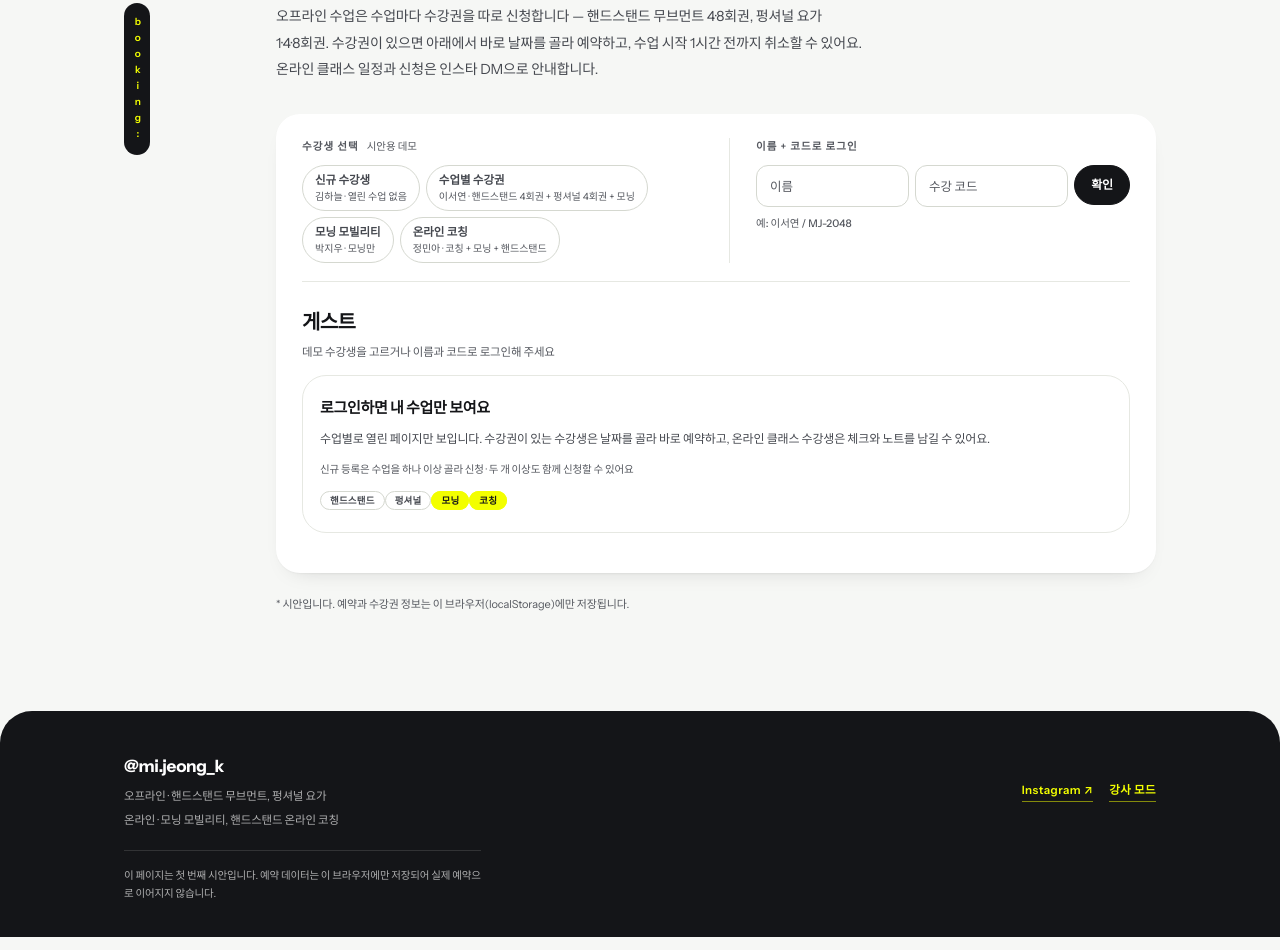
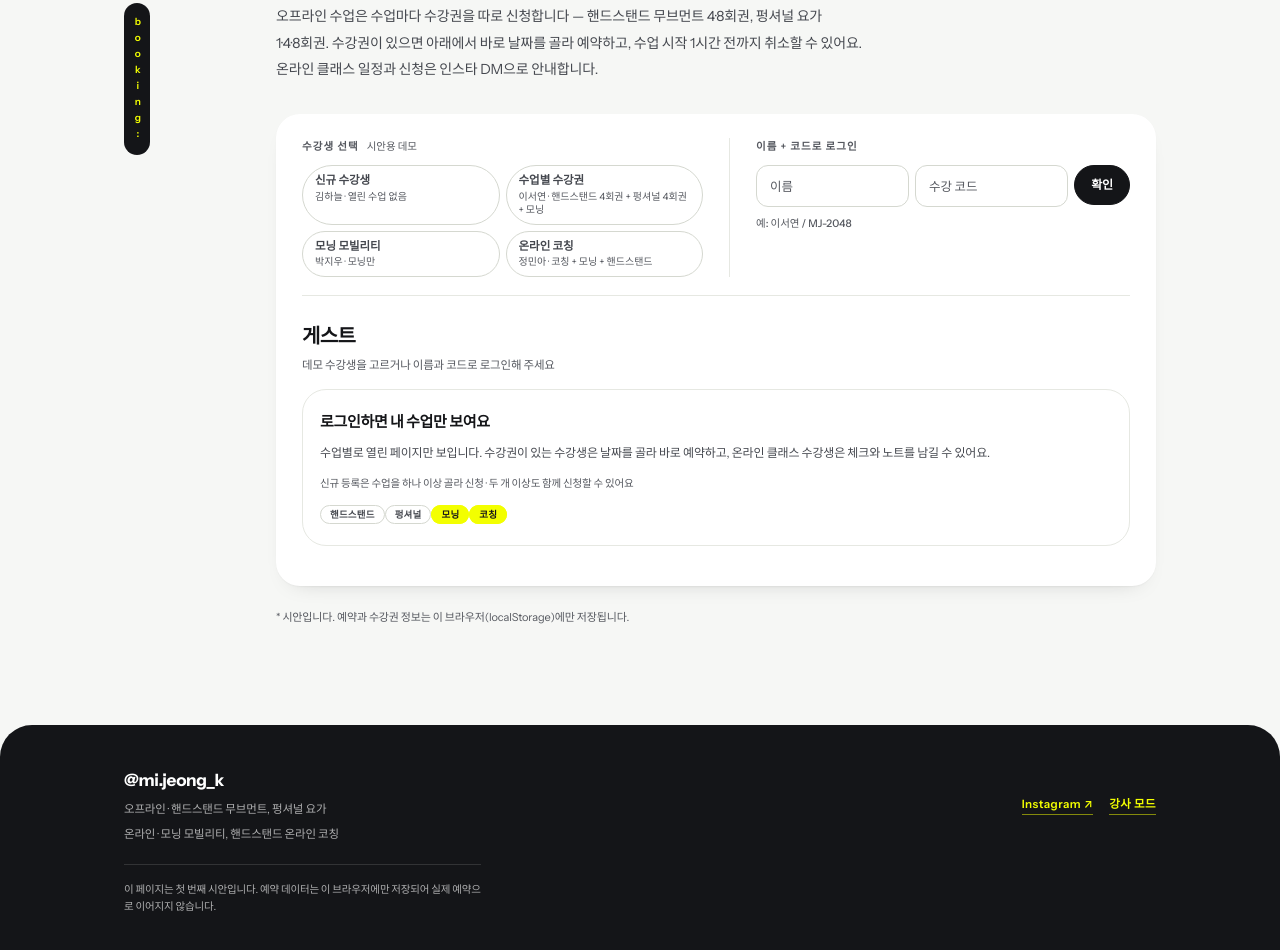
Before and after one commit to alwjd2925-cyber/mijeong-movement, a plain HTML site: page index.html in a window 1280 px wide. Shown: the part 1965-2915 px from the top of the page. Drawn offline with Linux system fonts and the light colour scheme; a web font is replaced by a local one.

Commit message:
헤더 불투명 처리·상단 옐로 글로우 고정 해제·데모 버튼 2열 · 캐시 버전 2026-11-23t

```diff
--- a/index.html
+++ b/index.html
@@ -15,7 +15,7 @@
 <link rel="preconnect" href="https://fonts.gstatic.com" crossorigin>
 <link rel="stylesheet" href="https://fonts.googleapis.com/css2?family=Instrument+Sans:ital,wght@0,400;0,500;0,600;0,700;1,400&display=swap">
 <link rel="stylesheet" href="https://cdn.jsdelivr.net/gh/orioncactus/pretendard@v1.3.9/dist/web/variable/pretendardvariable-dynamic-subset.min.css">
-<link rel="stylesheet" href="styles.css?v=2026-11-23s">
+<link rel="stylesheet" href="styles.css?v=2026-11-23t">
 </head>
 <body>
 
@@ -319,7 +319,7 @@
   </symbol>
 </svg>
 
-<script src="data.js?v=2026-11-23s"></script>
-<script src="app.js?v=2026-11-23s"></script>
+<script src="data.js?v=2026-11-23t"></script>
+<script src="app.js?v=2026-11-23t"></script>
 </body>
 </html>
--- a/styles.css
+++ b/styles.css
@@ -96,12 +96,18 @@ body {
   text-rendering: optimizeLegibility;
 }
 
-/* 히어로 뒤로 은은하게 번지는 옐로 */
+/* 히어로 뒤로 은은하게 번지는 옐로 — 페이지 상단에만 */
+body {
+  position: relative;
+}
+
 body::before {
   content: "";
-  position: fixed;
-  inset: 0 0 auto;
-  height: 560px;
+  position: absolute;
+  top: 0;
+  left: 0;
+  right: 0;
+  height: 620px;
   z-index: 0;
   pointer-events: none;
   background: radial-gradient(
@@ -190,9 +196,7 @@ ol {
   position: sticky;
   top: 0;
   z-index: 40;
-  background: rgba(246, 247, 245, 0.9);
-  backdrop-filter: saturate(160%) blur(12px);
-  -webkit-backdrop-filter: saturate(160%) blur(12px);
+  background: var(--paper);
   border-bottom: 1px solid var(--line);
 }
 
@@ -3245,6 +3249,15 @@ input.chk:focus-visible {
     flex: 1;
   }
 
+  .demo-switch {
+    display: grid;
+    grid-template-columns: repeat(2, minmax(0, 1fr));
+  }
+
+  .demo-switch .demo-btn {
+    width: 100%;
+  }
+
   .grant-row {
     grid-template-columns: minmax(0, 1.4fr) minmax(0, 1fr) auto;
     align-items: center;
```
